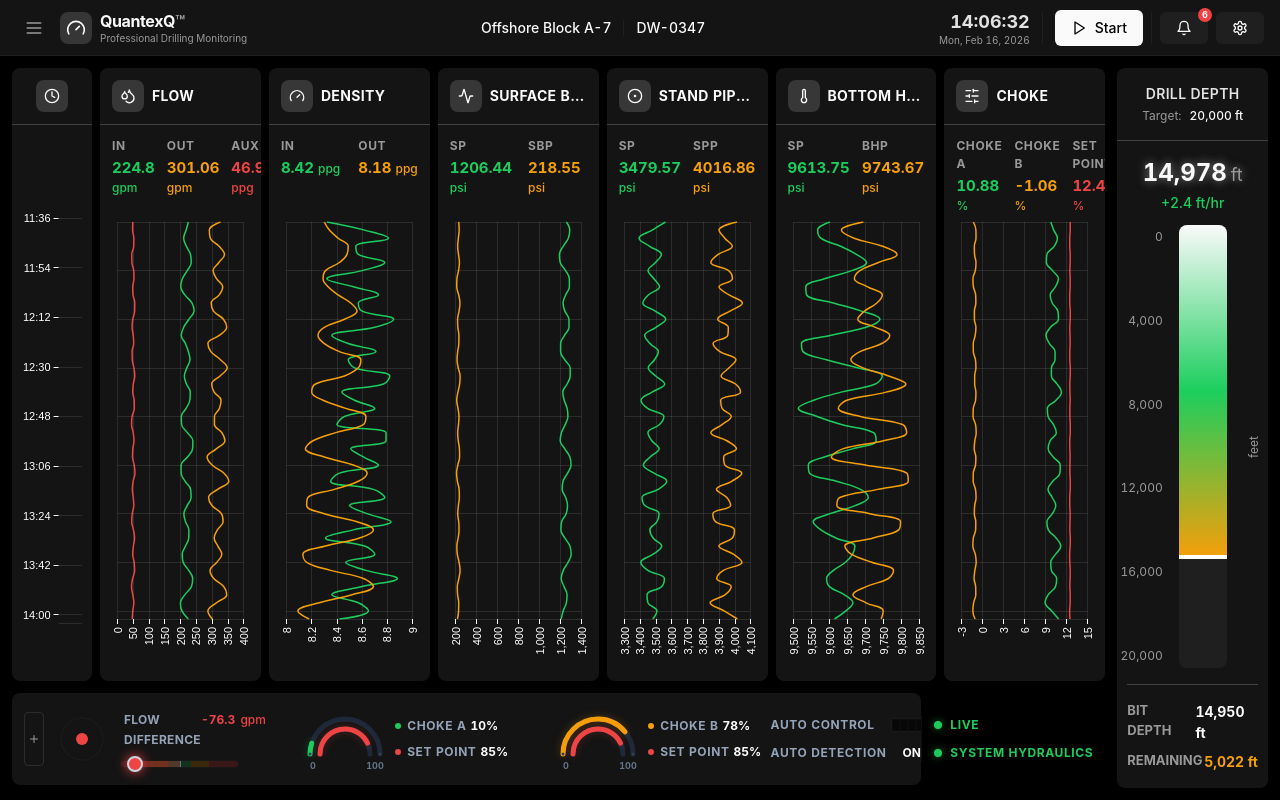
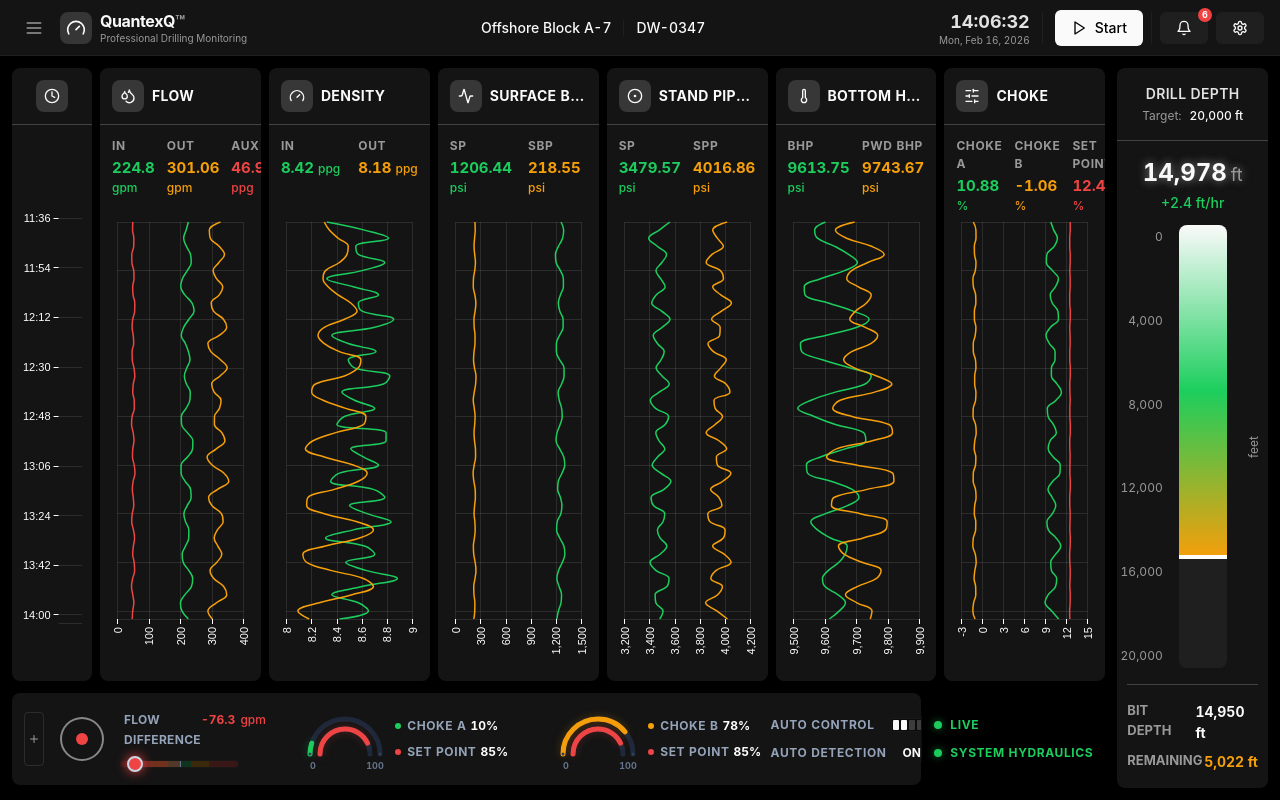
Before and after one commit to tirthpatel3107/QuantexQ, a React (Vite) app: page / in a window 1280 px wide. Built offline with nearby package versions, Linux system fonts and the light colour scheme.

Commit message:
Fixed the dynamic x axis counts in the charts

```diff
--- a/src/components/dashboard/FlowControlStack.tsx
+++ b/src/components/dashboard/FlowControlStack.tsx
@@ -2,7 +2,7 @@ import { Triangle } from "lucide-react";
 
 export function FlowControlStack() {
   return (
-    <div className="flex flex-col gap-1 p-2 bg-popover border border-border rounded-sm shadow-2xl w-[300px] antialiased backdrop-blur-xl">
+    <div className="flex flex-col gap-1 p-2 bg-card border border-border rounded-sm shadow-2xl w-[300px] antialiased backdrop-blur-xl">
       <div className="bg-muted/30 dark:bg-black/20 border border-border dark:border-white/5 rounded-sm px-3 py-2.5 flex items-center justify-between group cursor-pointer hover:border-primary/30 dark:hover:border-white/10 transition-colors shadow-sm">
         <div className="flex items-center gap-3">
           <Triangle className="h-4 w-4 text-warning fill-transparent stroke-[2.5]" />
--- a/src/components/dashboard/VerticalChartCard.tsx
+++ b/src/components/dashboard/VerticalChartCard.tsx
@@ -166,6 +166,7 @@ const ChartInner = memo(function ChartInner({
       ],
       xAxis: {
         type: "value",
+        splitNumber: 4,
         splitLine: {
           show: true,
           lineStyle: { color: gridColor },
@@ -176,7 +177,6 @@ const ChartInner = memo(function ChartInner({
           fontWeight: "normal",
           color: axisColor,
           rotate: 90,
-          interval: 0,
         },
         axisLine: { show: false },
         axisTick: { show: true, lineStyle: { color: axisColor } },
--- a/src/data/dashboardChartConfig.tsx
+++ b/src/data/dashboardChartConfig.tsx
@@ -143,14 +143,14 @@ export const CENTER_CARDS: VerticalCardConfig[] = [
     icon: Thermometer,
     metrics: [
       {
-        label: "SP",
+        label: "BHP",
         unit: "psi",
         trend: "stable",
         dataKey: "sp",
         color: COLORS.data.in,
       },
       {
-        label: "BHP",
+        label: "PWD BHP",
         unit: "psi",
         trend: "stable",
         dataKey: "bhp",
--- a/src/pages/Index.tsx
+++ b/src/pages/Index.tsx
@@ -1,4 +1,10 @@
-import React, { useState, useMemo, useRef, useCallback, useEffect } from "react";
+import React, {
+  useState,
+  useMemo,
+  useRef,
+  useCallback,
+  useEffect,
+} from "react";
 import {
   Dialog,
   DialogClose,
@@ -40,9 +46,10 @@ function FlowDifferenceBar({ showSkeleton }: { showSkeleton?: boolean }) {
 
   // Calculate latest flow difference from simulation
   const latestPoint = chartData.flow?.[chartData.flow.length - 1];
-  const simFlowDiff = (latestPoint && latestPoint.in !== undefined && latestPoint.out !== undefined)
-    ? Math.round((Number(latestPoint.in) - Number(latestPoint.out)) * 10) / 10
-    : 0;
+  const simFlowDiff =
+    latestPoint && latestPoint.in !== undefined && latestPoint.out !== undefined
+      ? Math.round((Number(latestPoint.in) - Number(latestPoint.out)) * 10) / 10
+      : 0;
 
   // Use manual value if dragging, otherwise simulation
   const flowDiff = manualValue !== null ? manualValue : simFlowDiff;
@@ -54,7 +61,10 @@ function FlowDifferenceBar({ showSkeleton }: { showSkeleton?: boolean }) {
   const updateValueFromPos = useCallback((clientX: number) => {
     if (!trackRef.current) return;
     const rect = trackRef.current.getBoundingClientRect();
-    const percent = Math.max(0, Math.min(1, (clientX - rect.left) / rect.width));
+    const percent = Math.max(
+      0,
+      Math.min(1, (clientX - rect.left) / rect.width),
+    );
     const newVal = Math.round((percent * 200 - 100) * 10) / 10;
     setManualValue(newVal);
   }, []);
@@ -147,7 +157,7 @@ function FlowDifferenceBar({ showSkeleton }: { showSkeleton?: boolean }) {
             </PopoverTrigger>
 
             <div className="flex items-center gap-4 w-full">
-              <div className="h-10 w-10 rounded-full bg-muted dark:bg-card-elevated flex items-center justify-center border-2 border-border dark:border-border/50 shadow-sm shrink-0 box-content group-hover/bar:border-primary/50 transition-colors">
+              <div className="h-10 w-10 rounded-full bg-muted dark:bg-card-elevated flex items-center justify-center border-2 border-border shadow-sm shrink-0 box-content border-primary/50 transition-colors">
                 <div
                   className="h-3 w-3 rounded-full shadow-sm transition-colors duration-500"
                   style={{ backgroundColor: statusColor }}
@@ -223,7 +233,7 @@ function FlowDifferenceBar({ showSkeleton }: { showSkeleton?: boolean }) {
             </div>
           </div>
 
-          <div className="hidden sm:block h-[60px] w-px bg-border mx-7" />
+          <div className="hidden sm:block h-[60px] w-px bg-black dark:bg-white mx-7" />
 
           <div className="flex">
             <div className="flex items-center pr-5 h-full bg-transparent shrink-0">
@@ -253,7 +263,7 @@ function FlowDifferenceBar({ showSkeleton }: { showSkeleton?: boolean }) {
             </div>
           </div>
 
-          <div className="hidden sm:block h-[60px] w-px bg-border mx-7" />
+          <div className="hidden sm:block h-[60px] w-px bg-black dark:bg-white mx-7" />
 
           <div className="flex-[1] flex flex-col justify-center gap-2.5">
             <div className="flex items-center gap-4">
@@ -261,7 +271,12 @@ function FlowDifferenceBar({ showSkeleton }: { showSkeleton?: boolean }) {
                 AUTO CONTROL
               </span>
               <div className="flex-1 h-3.5 bg-muted/20 dark:bg-black/40 rounded-[2px] border border-border/20 dark:border-white/5 p-[1px]">
-                <SegmentedBar count={25} fillCount={0} />
+                <SegmentedBar
+                  count={25}
+                  fillCount={2}
+                  emptyColor="bg-black/15 dark:bg-white/20"
+                  color="bg-primary shadow-glow-sm"
+                />
               </div>
             </div>
 
@@ -276,6 +291,7 @@ function FlowDifferenceBar({ showSkeleton }: { showSkeleton?: boolean }) {
                     count={25}
                     fillCount={18}
                     color="bg-primary shadow-glow-sm"
+                    emptyColor="bg-black/15 dark:bg-white/20"
                   />
                 </div>
               </div>
```
